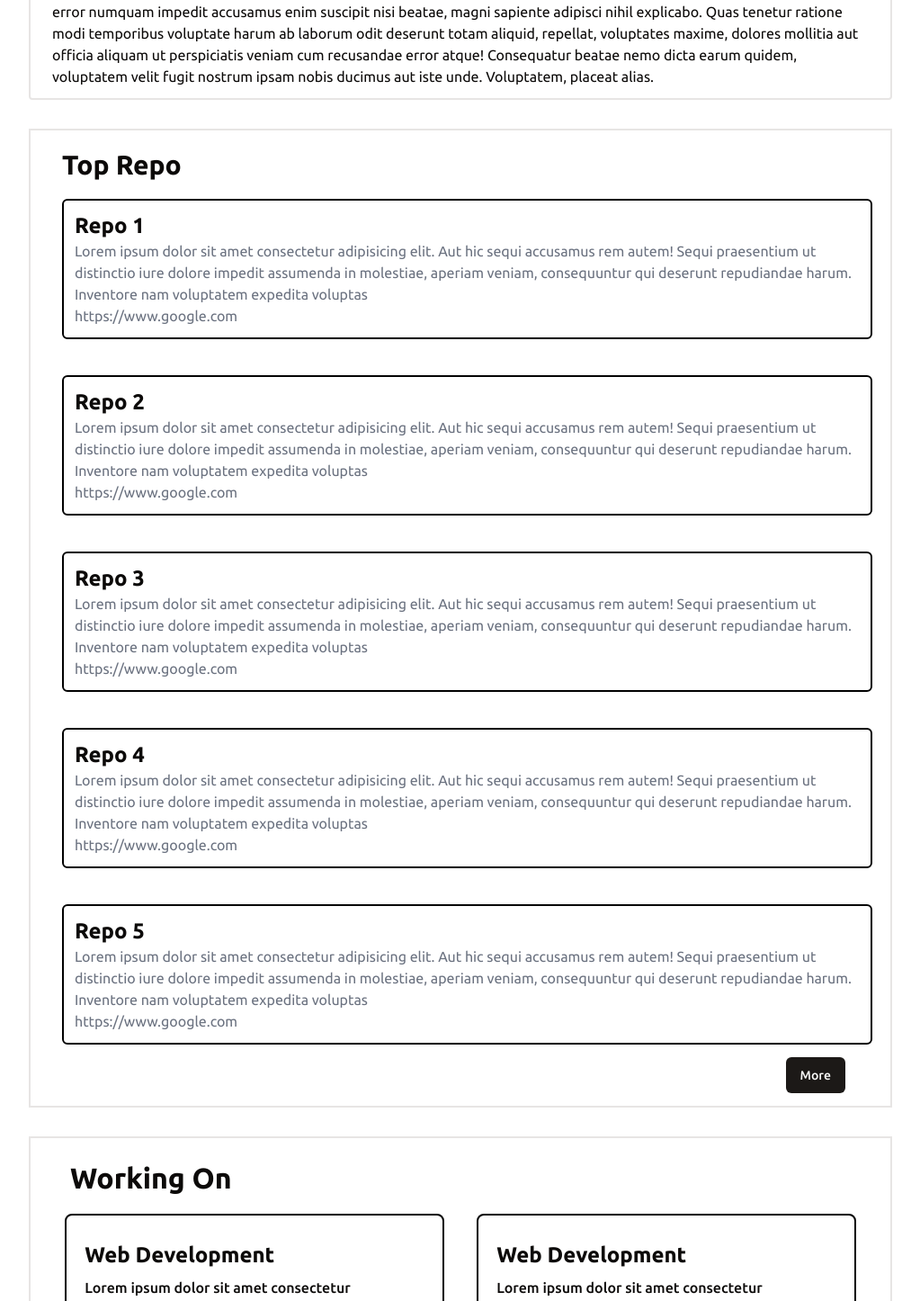
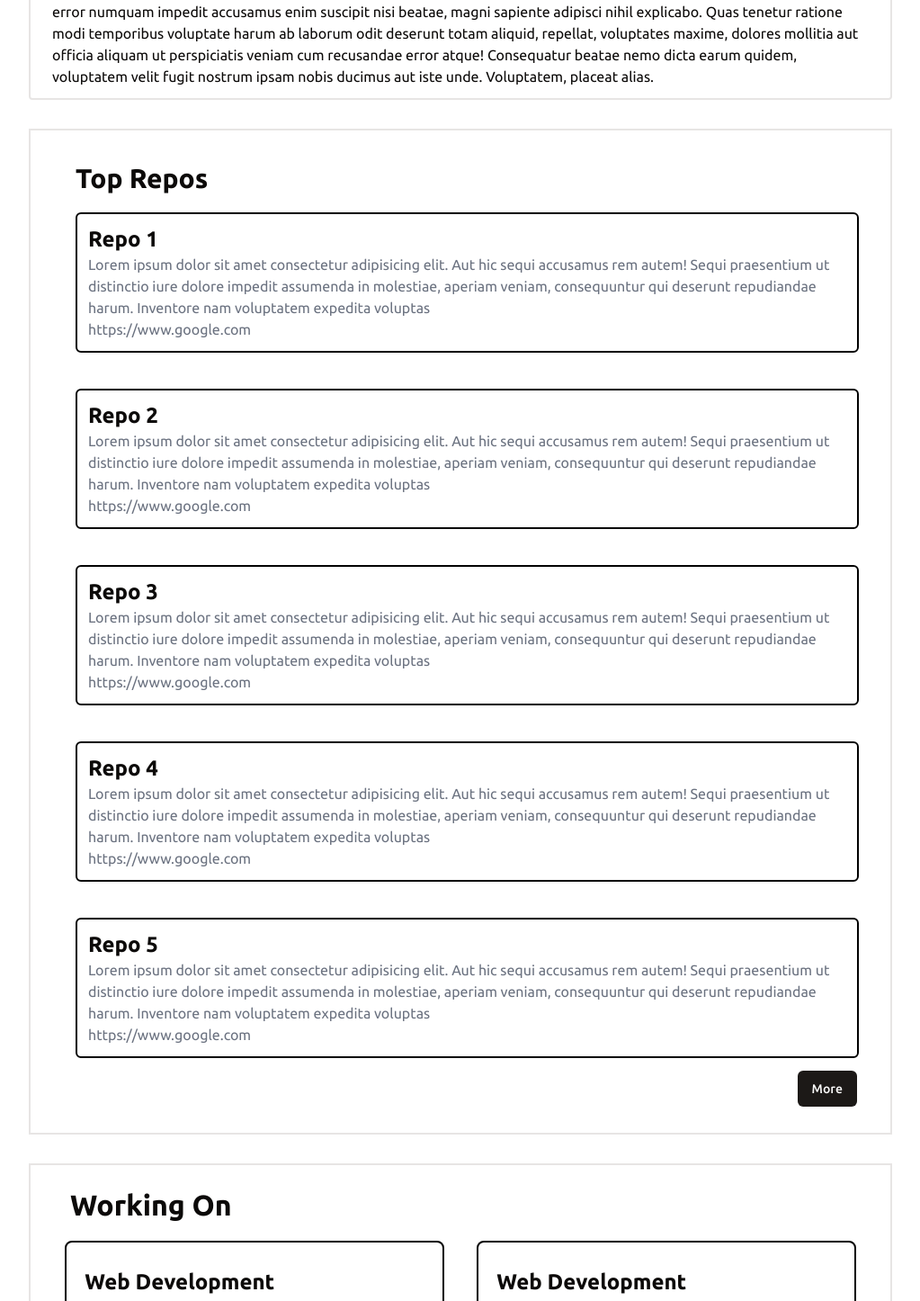
Before and after one commit to thtauhid/open-profile, a React (Vite) app: page /profile/1 in a window 1280 px wide. Shown: the part 461-1907 px from the top of the page at 90% size, without its empty margins (128-1151 px from the left). Built offline with nearby package versions, Linux system fonts and the light colour scheme.

Commit message:
fixes : #5

```diff
--- a/src/pages/Profile/TopRepo.tsx
+++ b/src/pages/Profile/TopRepo.tsx
@@ -6,8 +6,8 @@ const TopRepo = () => {
   console.log(data);
 
   return (
-    <div className="p-[10px] my-8 border-2 border-gray">
-      <h1 className="text-3xl p-[10px] pl-[25px] font-bold">Top Repo</h1>
+    <div className="p-[25px] my-8 border-2 border-gray">
+      <h1 className="text-3xl p-[10px] pl-[25px] font-bold">Top Repos</h1>
       <div className="lg:flex p-[10px] pl-[25px] flex-col gap-10">
         {data.map((data) => {
           return (
@@ -21,7 +21,7 @@ const TopRepo = () => {
           );
         })}
       </div>
-      <div className="flex justify-end px-10 py-1">
+      <div className="flex justify-end px-3 py-1">
         <Button type="submit">More</Button>
       </div>
     </div>
```
